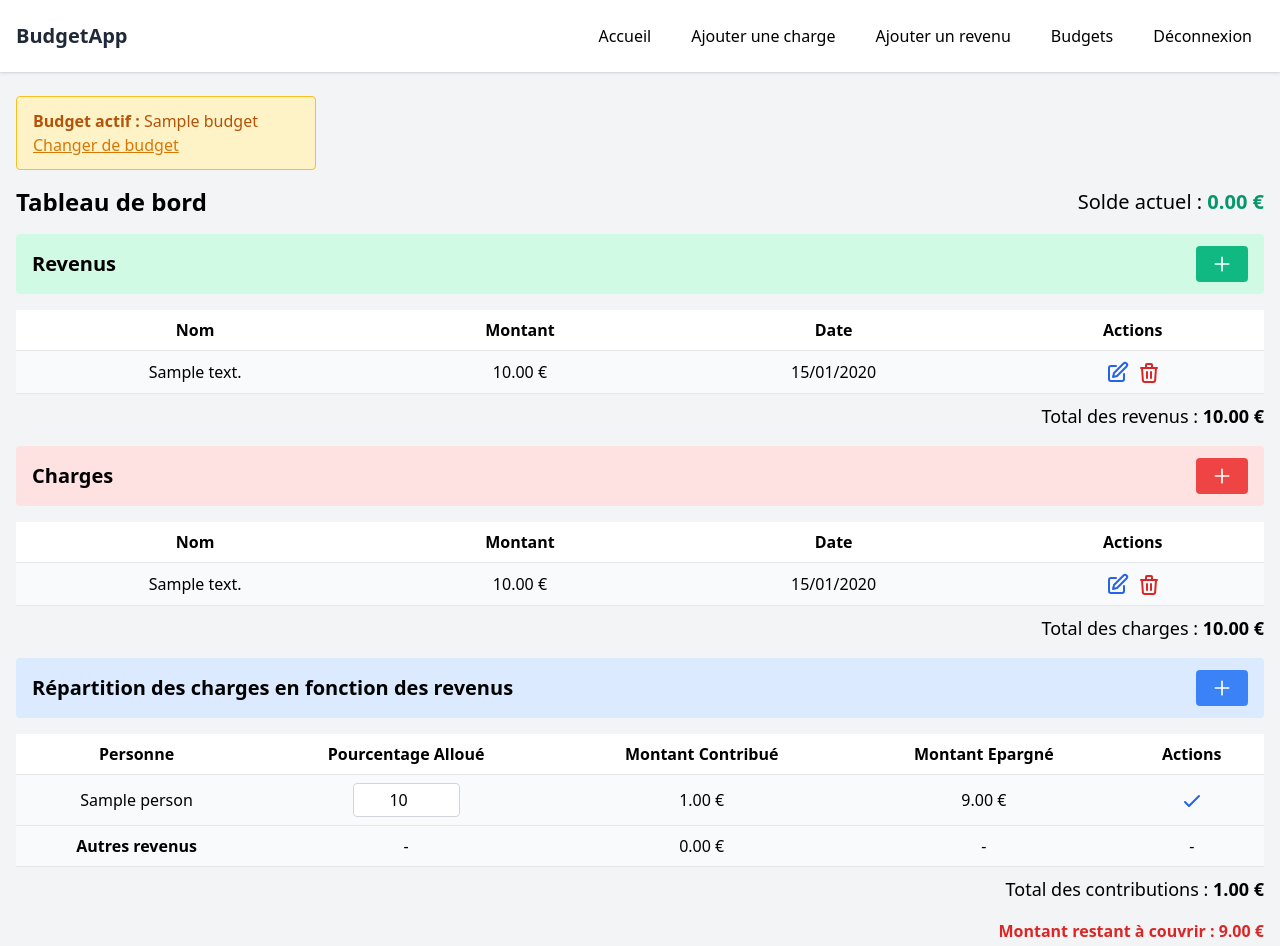
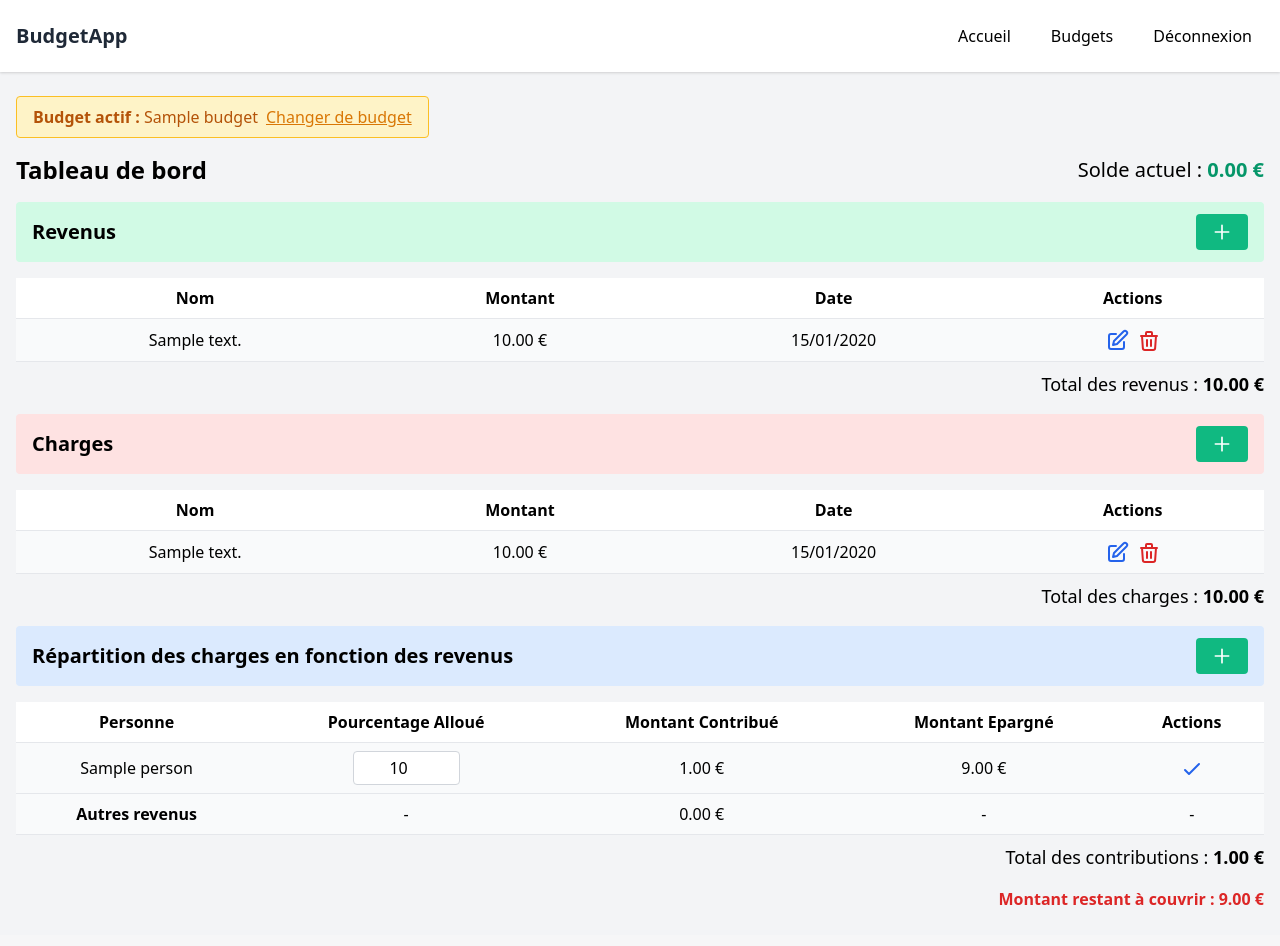
Before and after one commit to BaptisteRabouin/Budgetapp, a Flask app: page / in a window 1280 px wide. Shown: the top 946 px of the page. After the commit the page ends 905 px from the top, so only its background shows below. Run offline with Flask 3, Linux system fonts and the light colour scheme; the visitor is signed in with stand-in values (Sample User, id 1); tables that the repository leaves empty hold one stand-in row (values such as "Sample post").

Commit message:
push automatisé

```diff
--- a/app/templates/base.html
+++ b/app/templates/base.html
@@ -14,8 +14,6 @@
                 <div class="flex space-x-4">
                     {% if session.get('authenticated') %}
 			<a class="px-3 py-2 text-white-600 bg-white-200 rounded hover:bg-blue-600 hover:text-white transition duration-300" href="{{ url_for('index') }}">Accueil</a>
-                        <a class="px-3 py-2 text-white-600 bg-white-200 rounded hover:bg-blue-600 hover:text-white transition duration-300" href="{{ url_for('add_charge') }}">Ajouter une charge</a>
-                        <a class="px-3 py-2 text-white-600 bg-white-200 rounded hover:bg-blue-600 hover:text-white transition duration-300" href="{{ url_for('add_revenue') }}">Ajouter un revenu</a>
                         <a class="px-3 py-2 text-white-600 bg-white-200 rounded hover:bg-blue-600 hover:text-white transition duration-300" href="{{ url_for('budgets') }}">Budgets</a>
                         <a class="px-3 py-2 text-white-600 bg-white-200 rounded hover:bg-red-600 hover:text-white transition duration-300" href="{{ url_for('logout') }}">Déconnexion</a>
                     {% else %}
--- a/app/templates/index.html
+++ b/app/templates/index.html
@@ -3,15 +3,16 @@
 
 {% block content %}
 {% if session.get('active_budget_id') %}
-<div class="bg-yellow-100 border border-yellow-400 text-yellow-700 px-4 py-3 rounded mb-4"style="max-width: 300px;">
-    <p>
+<div class="bg-yellow-100 border border-yellow-400 text-yellow-700 px-4 py-2 rounded inline-flex items-center mb-4">
+    <span>
         <strong>Budget actif :</strong>
-       {{ active_budget.name if active_budget else "Aucun budget sélectionné" }}
+        {{ active_budget.name if active_budget else "Aucun budget sélectionné" }}
+    </span>
+    <a href="{{ url_for('budgets') }}" class="text-yellow-600 hover:text-yellow-800 underline ml-2">
+        Changer de budget
+    </a>
+</div>
 
-    </p>
-    <a href="{{ url_for('budgets') }}"
-       class="text-yellow-600 hover:text-yellow-800 underline">Changer de budget</a>
-</div>
 {% else %}
 <div class="bg-yellow-100 border border-yellow-400 text-yellow-700 px-4 py-3 rounded mb-4">
     <p>
@@ -85,7 +86,7 @@
 <div class="bg-red-100 px-4 py-3 rounded flex items-center justify-between mb-4">
     <h2 class="text-xl font-semibold">Charges</h2>
     <a href="{{ url_for('add_charge') }}"
-       class="bg-red-500 hover:bg-red-700 text-white font-bold py-2 px-4 rounded inline-flex items-center" title="Ajouter une charge">
+       class="bg-green-500 hover:bg-green-700 text-white font-bold py-2 px-4 rounded inline-flex items-center" title="Ajouter une charge">
         <svg xmlns="http://www.w3.org/2000/svg" class="h-5 w-5" fill="none" viewBox="0 0 24 24" stroke="currentColor">
             <path stroke-linecap="round" stroke-linejoin="round" stroke-width="2"
                   d="M12 4v16m8-8H4" />
@@ -134,7 +135,7 @@
 <div class="bg-blue-100 px-4 py-3 rounded flex items-center justify-between mb-4">
     <h2 class="text-xl font-semibold">Répartition des charges en fonction des revenus</h2>
     <a href="{{ url_for('add_person') }}"
-       class="bg-blue-500 hover:bg-blue-700 text-white font-bold py-2 px-4 rounded inline-flex items-center"title="Ajouter une personne"">
+       class="bg-green-500 hover:bg-green-700 text-white font-bold py-2 px-4 rounded inline-flex items-center"title="Ajouter une personne"">
         <svg xmlns="http://www.w3.org/2000/svg" class="h-5 w-5" fill="none" viewBox="0 0 24 24" stroke="currentColor">
             <path stroke-linecap="round" stroke-linejoin="round" stroke-width="2"
                   d="M12 4v16m8-8H4" />
```
